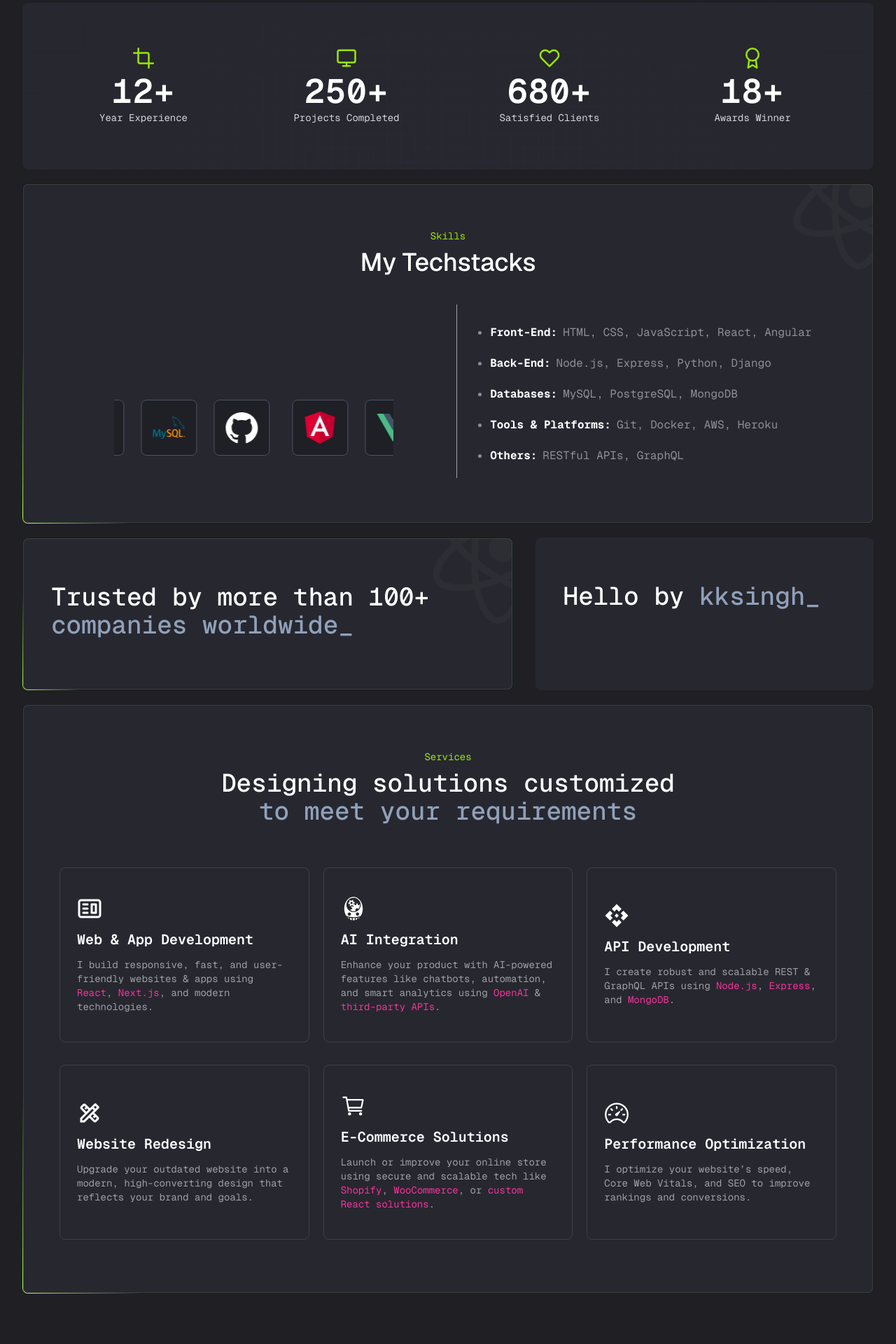
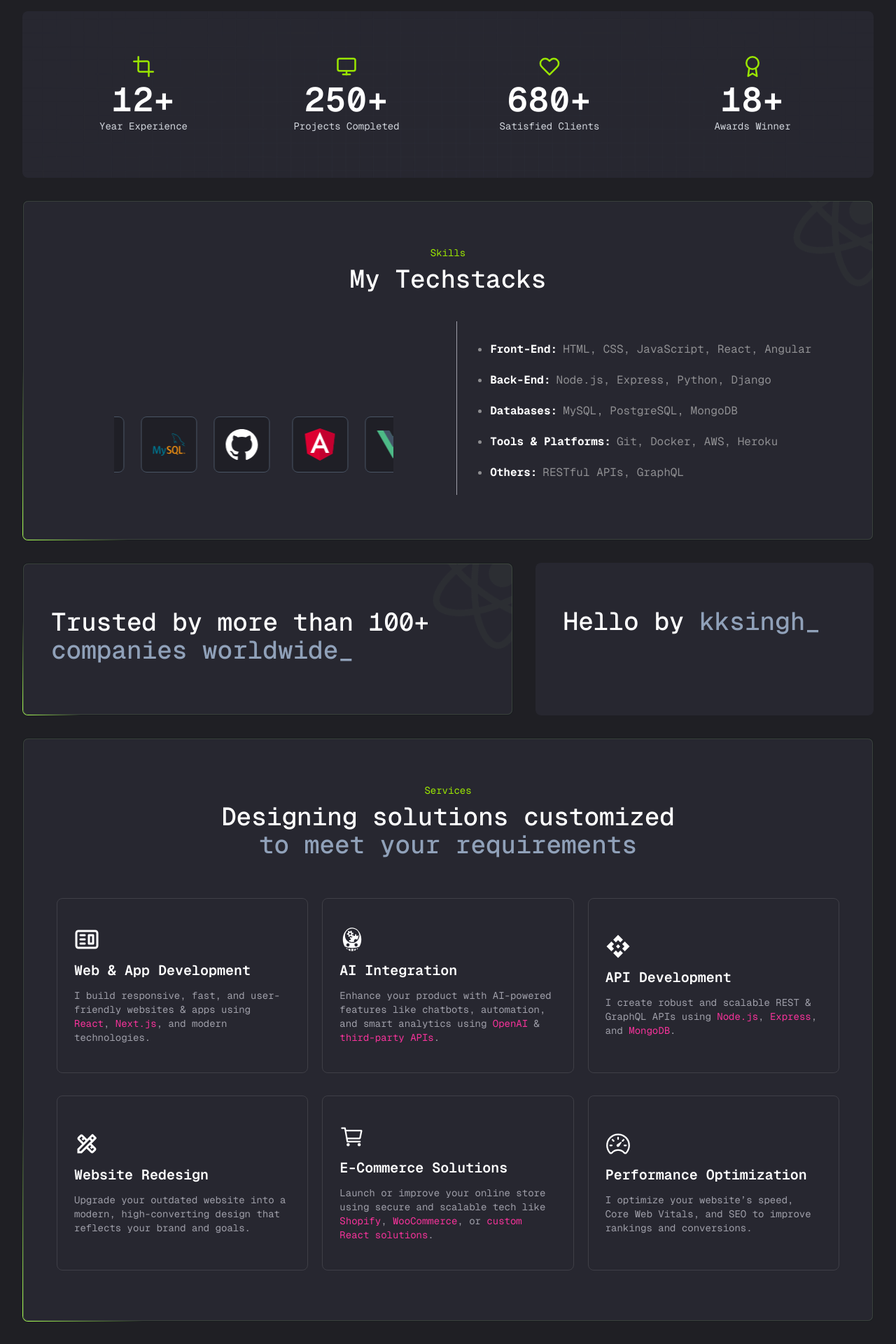
Before and after one commit to itskksingh/kksingh, a Next.js app: page / in a window 1280 px wide. Shown: the part 628-2548 px from the top of the page at 70% size. Before the commit the page ends 2508 px from the top, so only its background shows below. Built offline with nearby package versions, Linux system fonts and the light colour scheme.

Commit message:
padding conflict fixed

```diff
--- a/app/page.tsx
+++ b/app/page.tsx
@@ -6,7 +6,7 @@ import Services from "../components/sections/Services.jsx";
 
 const Homepage = () => {
   return (
-    <div className='w-full max-w-lg md:max-w-5xl lg:max-w-7xl mx-auto p-4 lg:p-8 space-y-5'>
+    <div className='w-full max-w-lg md:max-w-5xl lg:max-w-7xl mx-auto p-2 md:p-4 lg:p-8 space-y-8'>
       <Hero />
       <Overview/>
       <Myskills />
--- a/components/sections/Myskills.jsx
+++ b/components/sections/Myskills.jsx
@@ -8,7 +8,7 @@ const Myskills = () => {
     <Section as='div' className='relative overflow-hidden'>
       <div className='text-center'>
         <h3 className='section-mini-title'>Skills</h3>
-        <h2 className='font-sans text-2xl md:text-3xl lg:text-4xl font-medium text-white'>My Techstacks</h2>
+        <h2 className='font-mono text-2xl md:text-3xl lg:text-4xl font-medium text-white'>My Techstacks</h2>
       </div>
 
       <div className='flex flex-col md:flex-row divide-zinc-400 md:divide-x-1 mt-10  w-full'>
--- a/components/sections/Services.jsx
+++ b/components/sections/Services.jsx
@@ -79,7 +79,7 @@ const Services = () => (
     <h2 className='section-title max-w-2xl'>
       Designing solutions customized <span>to meet your requirements</span>
     </h2>
-    <div className='grid grid-cols-1 md:grid-cols-2 lg:grid-cols-3 gap-y-8 gap-x-5 w-full mt-10 p-3'>
+    <div className='grid grid-cols-1 md:grid-cols-2 lg:grid-cols-3 gap-y-8 gap-x-5 w-full mt-10 p-2'>
       {myServices.map((ser) => (
         <Servicecard icon={ser.icon} title={ser.title} content={ser.content} key={ser.id} />
       ))}
```
